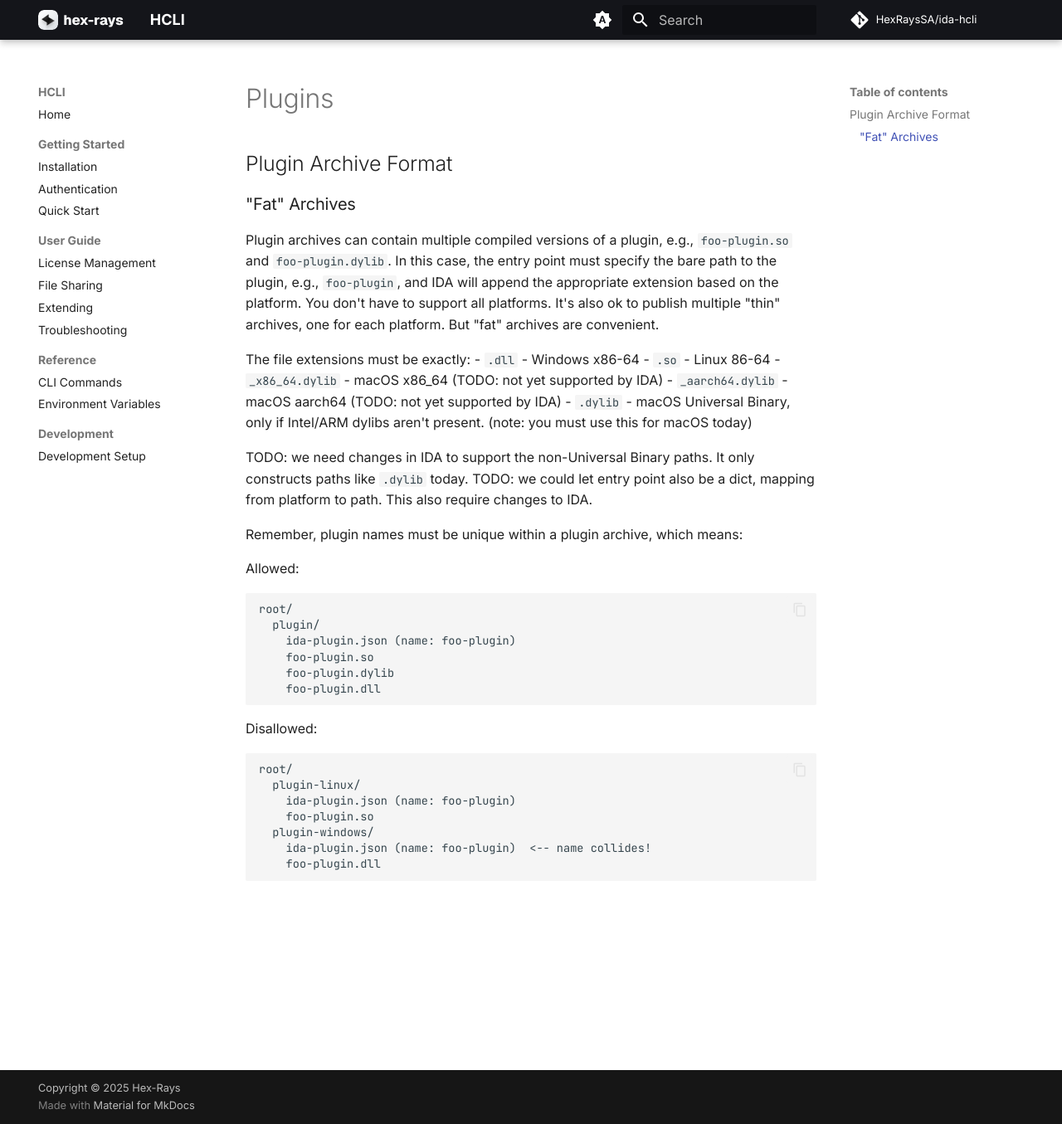
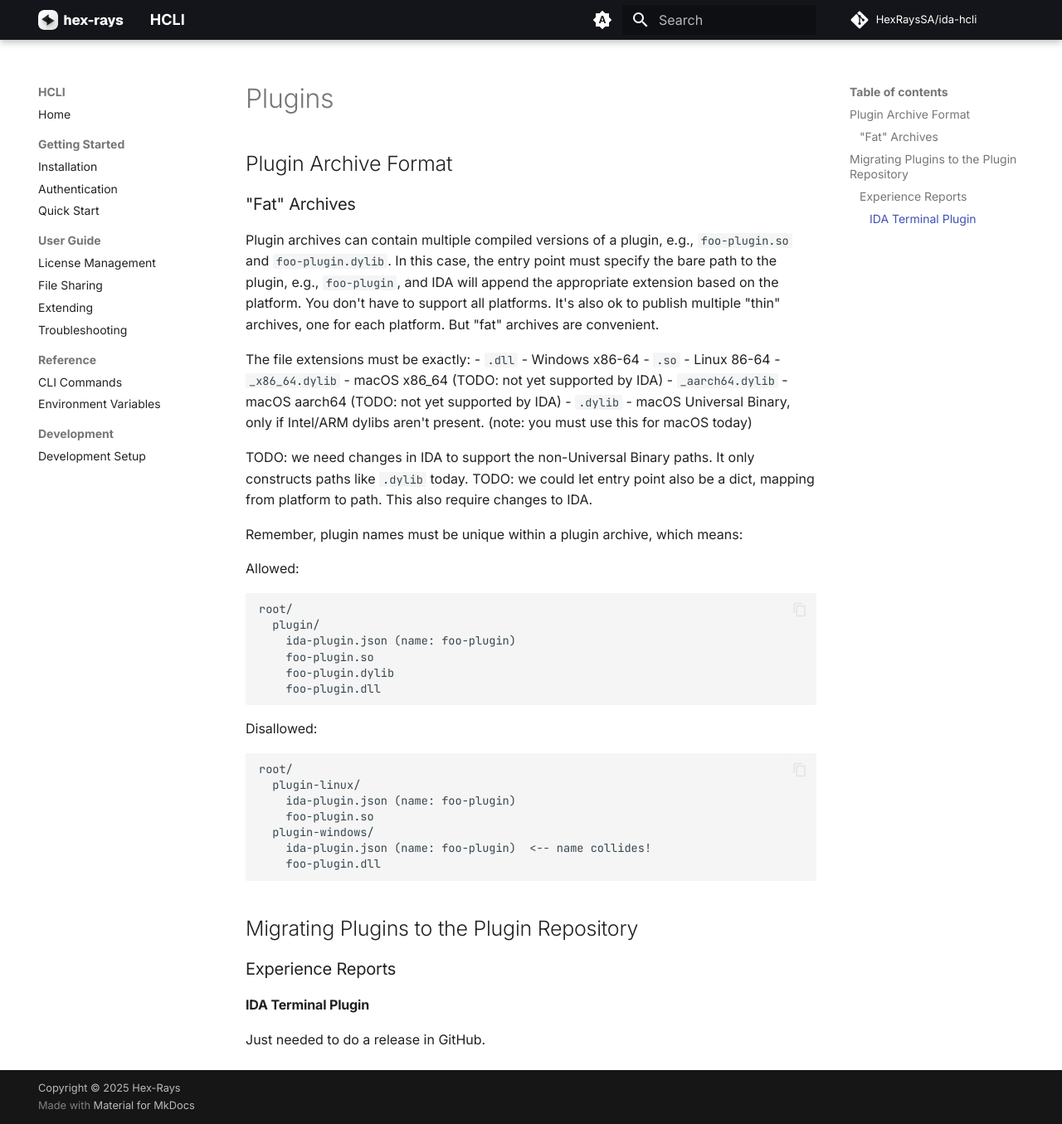
Before and after one commit to HexRaysSA/ida-hcli, an MkDocs documentation site: the page built from docs/reference/plugins.md, in a window 1280 px wide and 1355 px high. Shown: the whole window at 83% size. Built offline with MkDocs 1.6.1 and Material for MkDocs 9.7.7, drawn with Linux system fonts in a browser that asks for light colours; comment, search, counter and statistics services are not loaded.

Commit message:
IDA Terminal Plugin experience report

````diff
--- a/docs/reference/plugins.md
+++ b/docs/reference/plugins.md
@@ -40,3 +40,14 @@ root/
     ida-plugin.json (name: foo-plugin)  <-- name collides!
     foo-plugin.dll
 ```
+
+
+## Migrating Plugins to the Plugin Repository
+
+
+
+### Experience Reports
+
+#### IDA Terminal Plugin
+
+Just needed to do a release in GitHub.
````
